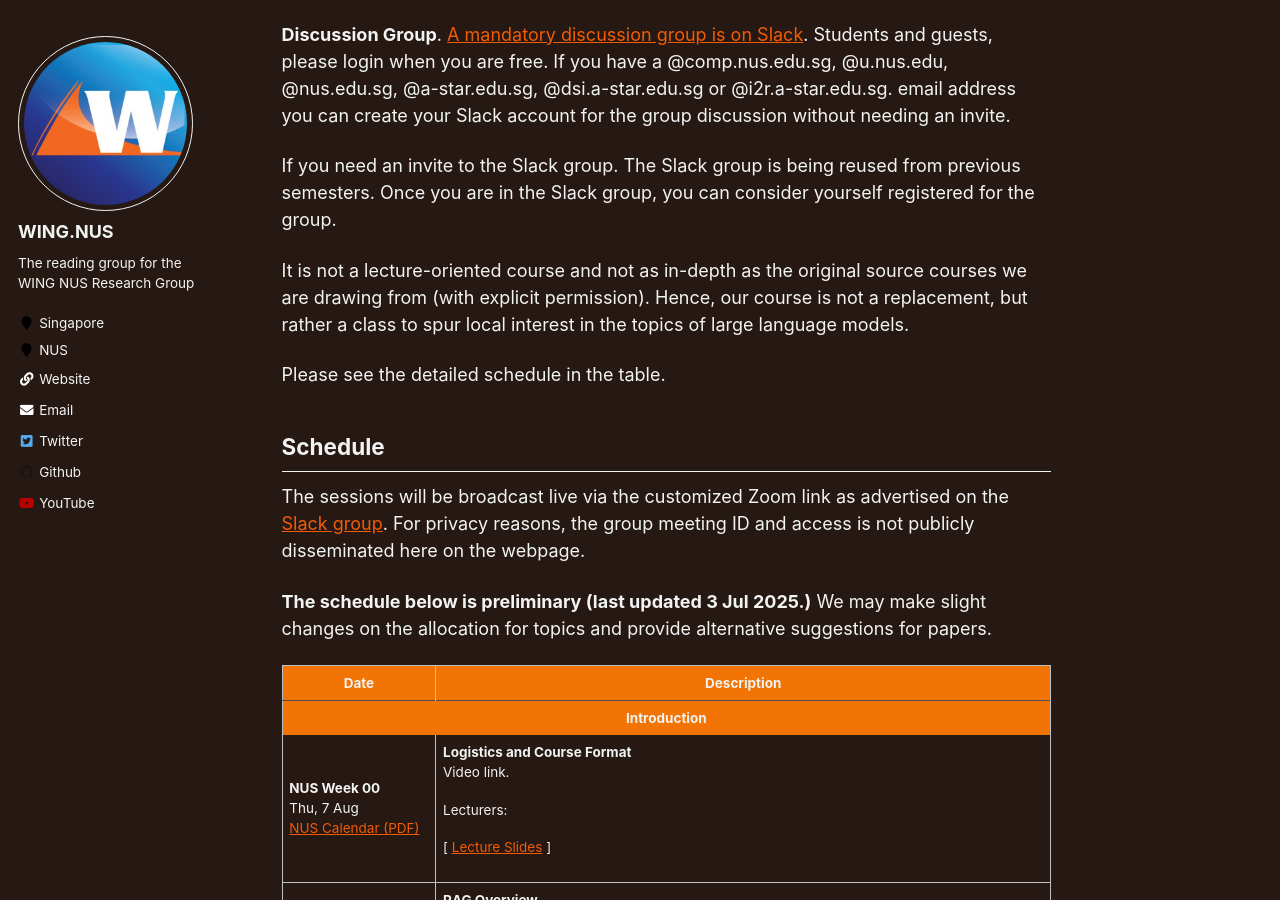
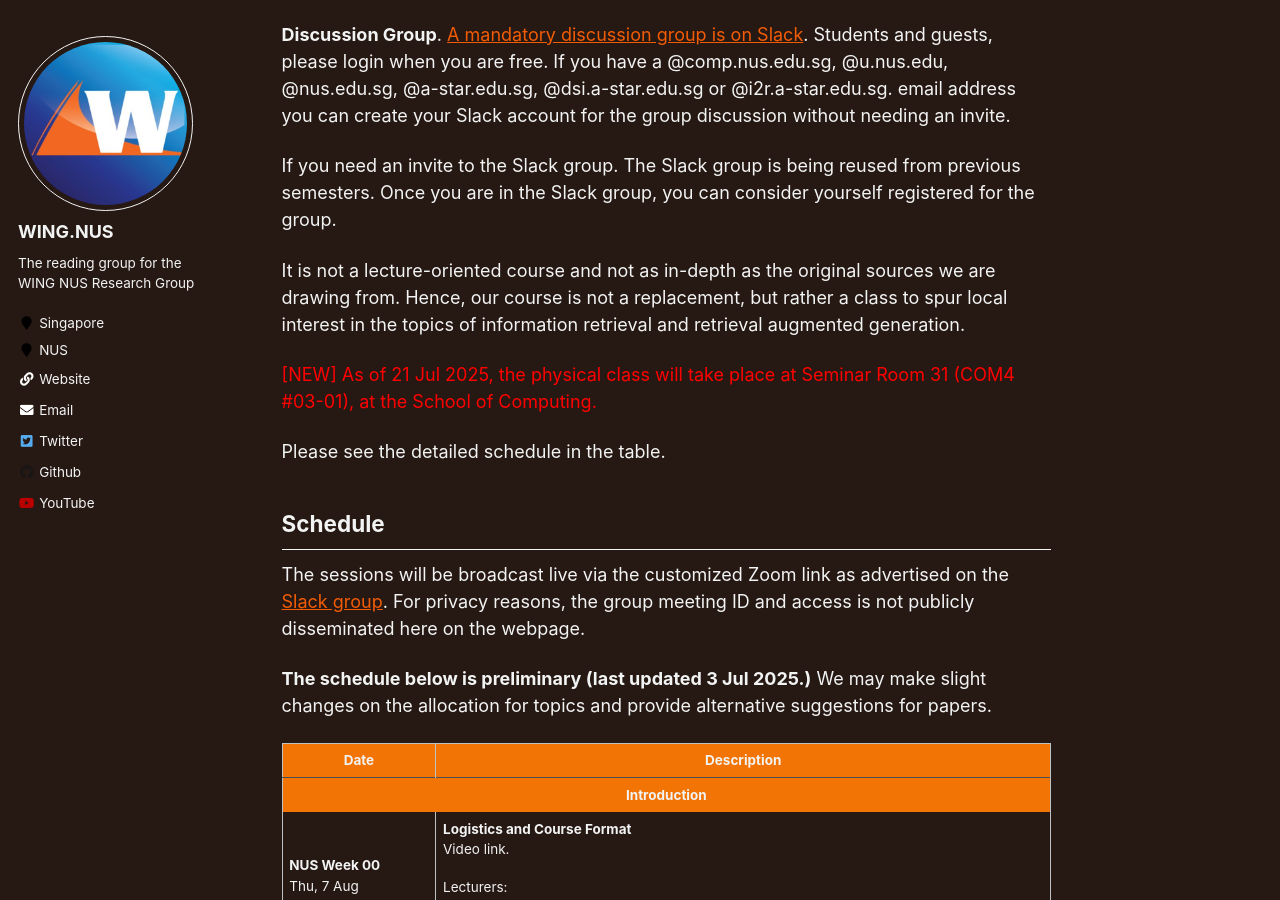
Before and after one commit to WING-NUS/cs6101, a Jekyll site: the page built from _pages/about.md, in a window 1280 px wide and 900 px high, scrolled down 498 px. Built offline with Jekyll 4.4.1, drawn with Linux system fonts in a browser that asks for light colours.

Commit message:
Update about page with new class location and clarify course focus on information retrieval and retrieval augmented generation.

```diff
--- a/_pages/about.md
+++ b/_pages/about.md
@@ -23,7 +23,9 @@ Click on **Details** to see how to participate in the course.
 
 If you need an invite to the Slack group.  The Slack group is being reused from previous semesters.  Once you are in the Slack group, you can consider yourself registered for the group.
 
-It is not a lecture-oriented course and not as in-depth as the original source courses we are drawing from (with explicit permission).  Hence, our course is not a replacement, but rather a class to spur local interest in the topics of large language models.
+It is not a lecture-oriented course and not as in-depth as the original sources we are drawing from.  Hence, our course is not a replacement, but rather a class to spur local interest in the topics of information retrieval and retrieval augmented generation.
+
+<span style="color: red">[NEW] As of 21 Jul 2025, the physical class will take place at Seminar Room 31 (COM4 #03-01), at the School of Computing.</span>
 
 Please see the detailed schedule in the table.
 
```
Also changed, not shown: images/favicon.png (added), 1 other file.
